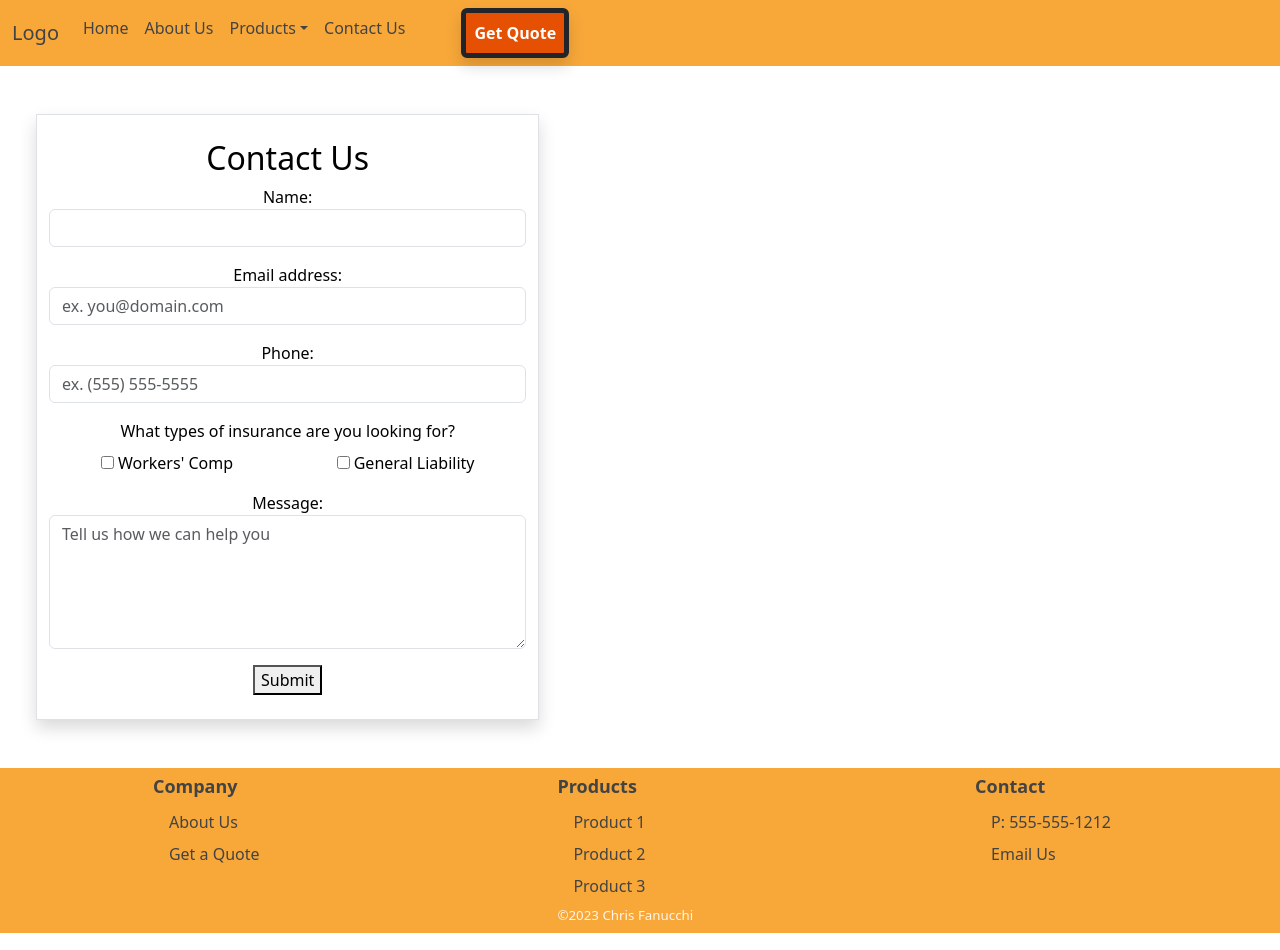
After one commit to Vigilos/InsuranceServices, a Django app: page /contact-us/ in a window 1280 px wide. The commit adds this page. Run offline with Django 4.2, Linux system fonts and the light colour scheme; some libraries are stand-ins or nearby versions.

Commit message:
Completed form layout and functionality with emailing of data

```diff
--- a/inssvc/app/email_content.html
+++ b/inssvc/app/email_content.html
@@ -4,9 +4,11 @@
     <meta charset="UTF-8">
 </head>
 <body>
-<h2>You received the following Contact Me request from the website:</h2>
+<h2>You received the following Contact Us request from the website:</h2>
 <p>Name: $name</p>
-<p>Email: $email</p>
+<p>Email: $email_address</p>
+<p>Phone: $phone</p>
+<p>Interests: $insurance</p>
 <p>Message: $message</p>
 <p>Sent: $sent</p>
 </body>
--- a/inssvc/app/forms.py
+++ b/inssvc/app/forms.py
@@ -4,16 +4,18 @@ from .models import ContactUs
 
 
 class EmailForm(ModelForm):
-    name = forms.TextInput(attrs={'class': 'form_name', 'id': 'name_id'})
-    email_address = forms.EmailField()
-    message = forms.TextInput()
+    name = forms.CharField(widget=forms.TextInput(
+        attrs={'class': 'form_name form-control', 'id': 'name_id'}))
+    email_address = forms.EmailField(widget=forms.EmailInput(
+        attrs={'class': 'form-control', 'placeholder': 'ex. you@domain.com'}))
+    phone = forms.CharField(required=False, widget=forms.TextInput(
+        attrs={'class': 'form-control', 'placeholder': 'ex. (555) 555-5555'}))
+    workers_comp = forms.BooleanField(required=False)
+    general_liability = forms.BooleanField(required=False)
+    message = forms.CharField(required=False, widget=forms.Textarea(
+        attrs={'class': 'form-control', 'placeholder': 'Tell us how we can help you', 'rows': '5'}))
 
     class Meta:
         model = ContactUs
-        fields = ['name', 'email_address', 'message']
+        fields = ['name', 'email_address', 'phone', 'message']
         labels = {}
-        # widgets = {
-        #     'name': forms.TextInput(attrs={'class': 'form_name', 'id': 'name_id'}),
-        #     'email_address': forms.EmailInput(),
-        #     'message': forms.TextInput(),
-        # }
--- a/inssvc/app/models.py
+++ b/inssvc/app/models.py
@@ -5,4 +5,8 @@ from django.core import validators
 class ContactUs(models.Model):
     name = models.CharField('Name', max_length=200, name='name')
     email_address = models.EmailField('Email', name='email_address')
+    phone = models.CharField('Phone', max_length=20, name='phone')
+    workers_comp = models.BooleanField('WorkersComp', name='workers_comp')
+    general_liability = models.BooleanField(
+        'GeneralLiability', name='general_liability')
     message = models.TextField('Message', max_length=500, name='message')
--- a/inssvc/app/templates/base.html
+++ b/inssvc/app/templates/base.html
@@ -39,10 +39,10 @@
             </ul>
           </li>
           <li class="nav-item">
-            <a class="nav-link" href="{% url 'home' %}#contact-us">Contact Us</a>
+            <a class="nav-link" href="{% url 'contact-us' %}">Contact Us</a>
           </li>
           <li class="nav-item">
-            <a class="nav-link shadow rounded mx-5 border border-5 border-dark text-center" id="get-quote-link" href="{% url 'home' %}#contact-us">Get Quote</a>
+            <a class="nav-link shadow rounded mx-5 border border-5 border-dark text-center" id="get-quote-link" href="{% url 'contact-us' %}">Get Quote</a>
           </li>
         </ul>
       </div>
@@ -63,7 +63,7 @@
             <a class="nav-link py-1 ps-3" href="{% url 'about' %}">About Us</a>
           </li>
           <li class="nav-item">
-            <a class="nav-link py-1 ps-3" href="{% url 'home' %}#contact-us">Get a Quote</a>
+            <a class="nav-link py-1 ps-3" href="{% url 'contact-us' %}">Get a Quote</a>
           </li>
         </ul>
       </div>
@@ -91,7 +91,7 @@
             <a class="nav-link py-1 ps-3" href="tel:555-555-1212">P: 555-555-1212</a>
           </li>
           <li class="nav-item">
-            <a class="nav-link py-1 ps-3" href="{% url 'home' %}#contact-us">Email Us</a>
+            <a class="nav-link py-1 ps-3" href="{% url 'contact-us' %}">Email Us</a>
           </li>
         </ul>
       </div>
--- /dev/null
+++ b/inssvc/app/templates/contact-us.html
@@ -0,0 +1,47 @@
+{% extends 'base.html' %}
+
+{% block content %}
+  {% comment %} <img class="img-fluid w-100" src="https://via.placeholder.com/1200x200.png/bed2f2?text=Hero+Image" alt="New York"> {% endcomment %}
+
+  <div class="container-fluid p-5 text-black text-center">
+    <div class="row">
+      <div class="shadow border py-4 col-xxl-4 col-xl-5 col-lg-6 col-md-6 col-sm-8 col-xs-8">
+        <h2>Contact Us</h2>
+
+        <div class="">
+          <form method=POST action="{% url 'contact-us' %}" enctype="multipart/form-data">
+            {% csrf_token %}
+
+            {% if form.errors %}
+              {% for field in form %}
+                  {% for error in field.errors %}
+                    <div class="alert alert-danger">
+                          <strong>{{ error|escape }}</strong>
+                    </div>
+                  {% endfor %}
+              {% endfor %}
+            {% endif %}
+
+            <div class="text-left">
+              <p class="mb-3">{{form.name.label}}:<br>{{form.name}}<span class="text-danger">{{form.name.errors|striptags}}</span></p>
+              <p class="mb-3">{{form.email_address.label}}:<br>{{form.email_address}}<span class="text-danger">{{form.email_address.errors|striptags}}</span></p>
+              <p class="mb-3">{{form.phone.label}}:<br>{{form.phone}}<span class="text-danger">{{form.phone.errors|striptags}}</span></p>
+              <p class="mb-2">What types of insurance are you looking for?</p>
+              <div class="d-flex flex-wrap mb-3 justify-content-around">
+
+                  <div class="px-2">{{form.workers_comp}} Workers' Comp<span class="text-danger">{{form.workers_comp.errors|striptags}}</span></div>
+                  <div class="px-2">{{form.general_liability}} General Liability<span class="text-danger">{{form.general_liability.errors|striptags}}</span></div>
+
+              </div>
+              <p class="mb-3">{{form.message.label}}:<br>{{form.message}}<span class="text-danger">{{form.message.errors|striptags}}</span></p>
+            </div>
+
+            <button>Submit</button>
+          </form>
+        </div>
+      </div>
+    </div>
+
+  </div>
+
+{% endblock content %}
--- a/inssvc/app/urls.py
+++ b/inssvc/app/urls.py
@@ -7,4 +7,5 @@ urlpatterns = [
     path('product1/', views.product1, name='product1'),
     path('product2/', views.product2, name='product2'),
     path('product3/', views.product3, name='product3'),
+    path('contact-us/', views.contact_us, name='contact-us'),
 ]
--- a/inssvc/app/views.py
+++ b/inssvc/app/views.py
@@ -13,19 +13,7 @@ load_dotenv()
 
 
 def home(request):
-    if request.method == "POST" or None:
-        form = EmailForm(request.POST or None)
-        print(request.POST)
-        if form.is_valid():
-            print('POST successful - Form validated!')
-            return HttpResponseRedirect('/')
-        else:
-            print('Invalid entries on form! Error: ' +
-                  str(form.errors.as_json()))
-            return render(request, 'index.html', {'form': form})
-    else:
-        form = EmailForm()
-        return render(request, 'index.html', {'form': form})
+    return render(request, "index.html")
 
 
 def about(request):
@@ -44,35 +32,68 @@ def product3(request):
     return render(request, "product3.html")
 
 
+def contact_us(request):
+    if request.method == "POST" or None:
+        form = EmailForm(request.POST or None)
+        print(request.POST)
+        if form.is_valid():
+            print('POST successful - Form validated!')
+            print(send_email(request.POST))
+            return HttpResponseRedirect('/contact-us')
+        else:
+            print('Invalid entries on form! Error: ' +
+                  str(form.errors.as_json()))
+            return render(request, 'contact-us.html', {'form': form})
+    else:
+        form = EmailForm()
+        return render(request, 'contact-us.html', {'form': form})
+
+
 def send_email(request):
-    form = EmailForm(request)
-    print(request)
-    if form.is_valid():
-        print('POST successful - Form validated!')
 
-        try:
-            file_path = Path(__file__).parent.resolve()
-            html = Template(
-                Path(f'{file_path}/email_content.html').read_text())
-            email = EmailMessage()
-            email['from'] = "test@knightskeep.com"
-            email['to'] = "admin@knightskeep.com"
-            email['subject'] = "From Contact Us Form"
+    # try:
+    file_path = Path(__file__).parent.resolve()
+    html = Template(
+        Path(f'{file_path}/email_content.html').read_text())
+    email = EmailMessage()
+    email['from'] = "test@knightskeep.com"
+    email['to'] = "admin@knightskeep.com"
+    email['subject'] = "From Contact Us Form"
 
-            date_time = timezone.localtime().strftime("%m/%d/%Y %H:%M:%S (PT)")
-            token, name, email_address, message = request.values()
-            email.set_content(html.substitute(name=name, email=email_address,
-                                              message=message, sent=date_time), 'html')
-            with smtplib.SMTP_SSL(host='mail.knightskeep.com', port=465, timeout=30) as smtp:
-                smtp.ehlo()
-                smtp.login(os.getenv('USER_NAME'), os.getenv('PASS'))
-                smtp.send_message(email)
+    email_data = dict(request)
+    email_data.pop('csrfmiddlewaretoken')
 
-            return 'Email sent successfully!'
+    for key, item in email_data.items():
+        if key == 'name':
+            name = ''.join(item)
+        if key == 'email_address':
+            email_address = ''.join(item)
+        if key == 'phone':
+            phone = ''.join(item)
+        if key == 'message':
+            message = ''.join(item)
 
-        except Exception as err:
-            return ('Something went wrong with send_mail. Error: ' + str(err))
-    else:
-        return ('Something went wrong with send_mail. Error: ' + str(form.errors.as_json()))
+    email_data.pop('name')
+    email_data.pop('email_address')
+    email_data.pop('phone')
+    email_data.pop('message')
 
-    # return render(request, 'index.html', {'form': EmailForm})
+    key_list = []
+    for key in email_data.keys():
+        key_list.append(key)
+    insurance = ', '.join(key_list)
+
+    print(name, email_address, phone, message, insurance)
+
+    date_time = timezone.localtime().strftime("%m/%d/%Y %H:%M:%S (PT)")
+    email.set_content(html.substitute(name=name, email_address=email_address, phone=phone,
+                                      insurance=insurance, message=message, sent=date_time), 'html')
+    with smtplib.SMTP_SSL(host='mail.knightskeep.com', port=465, timeout=30) as smtp:
+        smtp.ehlo()
+        smtp.login(os.getenv('USER_NAME'), os.getenv('PASS'))
+        smtp.send_message(email)
+
+    return 'Email sent successfully!'
+
+    # except Exception as err:
+    #     return ('Something went wrong with send_mail. Error: ' + str(err))
```
Also changed, not shown: inssvc/app/templates/index.html (+1 -44 lines).
